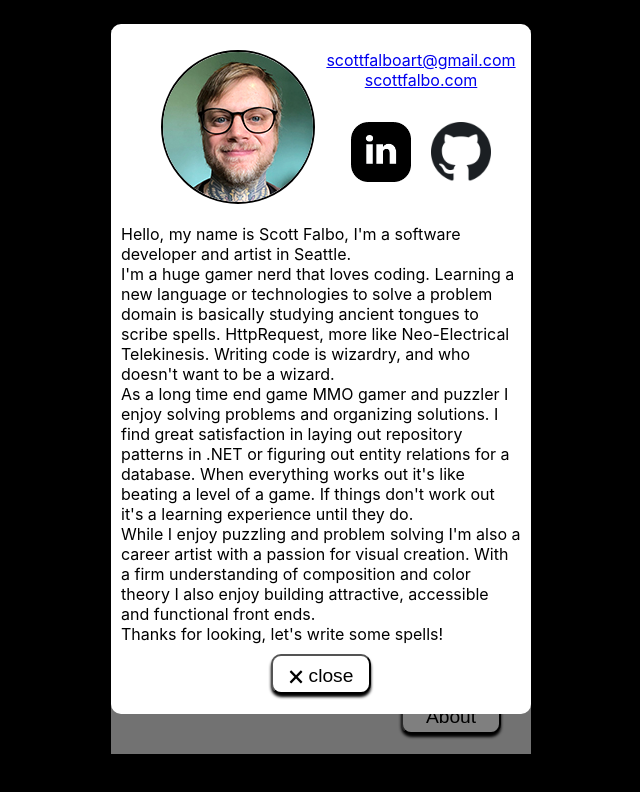
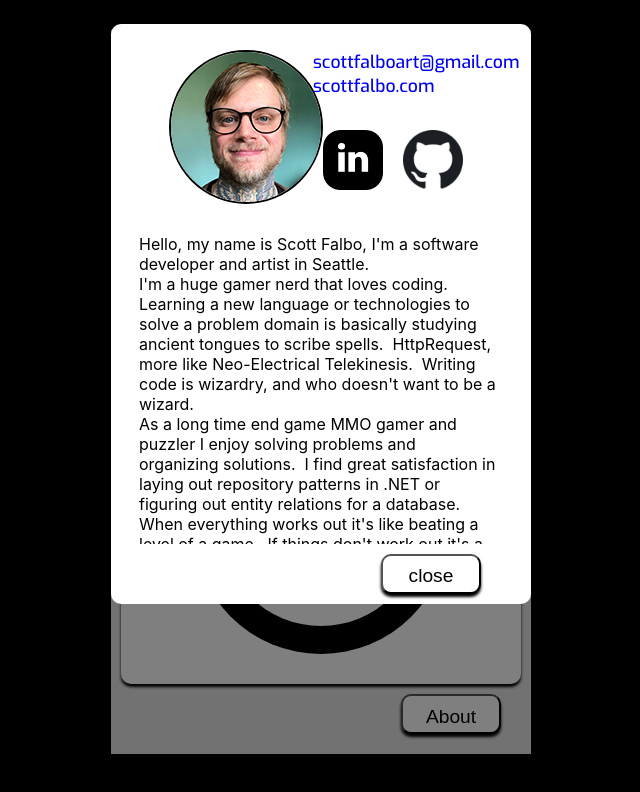
Before and after one commit to scottfalbo/react-circle-prog-widget, a React (Create React App) app: page / in a window 1280 px wide. Both pictures are taken after a click on the button "About". Shown: the top 792 px of the page, without its empty margins (319-959 px from the left). Built offline with nearby package versions, Linux system fonts and the light colour scheme.

Commit message:
minor css stuff

```diff
--- a/public/index.html
+++ b/public/index.html
@@ -22,6 +22,9 @@
       work correctly both with client-side routing and a non-root public URL.
       Learn how to configure a non-root public URL by running `npm run build`.
     -->
+    <link rel="preconnect" href="https://fonts.googleapis.com">
+<link rel="preconnect" href="https://fonts.gstatic.com" crossorigin>
+<link href="https://fonts.googleapis.com/css2?family=Exo:wght@500&family=Montserrat:wght@300;400&display=swap" rel="stylesheet">
     <title>React App</title>
   </head>
   <body>
--- a/src/App.css
+++ b/src/App.css
@@ -67,8 +67,8 @@ ul {
   transform: translateX(-50%);
   background-color: #fff;
   display: grid;
-  grid-template-columns: 100%;
-  grid-template-rows: min-content min-content;
+  grid-template-columns: 2% 90% 8%;
+  grid-template-rows: min-content min-content 50px;
   padding: 10px;
   border-radius: 10px;
   width: 100%;
@@ -77,7 +77,7 @@ ul {
 }
 
 .about-me > div:first-child {
-  grid-column: 1/2;
+  grid-column: 2/3;
   grid-row: 1/2;
   display: grid;
   grid-template-columns: 40% 60%;
@@ -86,7 +86,6 @@ ul {
   .about-me > div:first-child figure {
     grid-column: 1/2;
     grid-row: 1/2;
-    text-align: center;
   }
     figure img {
       border-radius: 50%;
@@ -99,11 +98,16 @@ ul {
     display: grid;
     grid-template-columns: 1fr;
     grid-template-rows: min-content min-content;
-    text-align: center;
+
   }
     .social ul:first-child{
       grid-column: 1/2;
       grid-row: 1/2;
+    }
+    .social a {
+      font-family: 'Exo', sans-serif;
+      text-decoration: none;
+      font-size: 1.1em;
     }
     .social ul:last-child{
       grid-column: 1/2;
@@ -117,15 +121,22 @@ ul {
       width: 60px;
     }
 .about-me button {
+  grid-column: 2/3;
+  grid-row: 3/4;
   width: 100px;
   height: 40px;
   line-height: 20px;
+  margin-left: 70%;
 }
 
-.about-me > p {
-  grid-column: 1/2;
+.about-me > article {
+  padding: 10px;
+  grid-column: 2/3;
   grid-row: 2/3;
   white-space: pre-wrap;
+  overflow-y: scroll;
+  height: 300px;
+  width: 100%;
 }
 
 .hide-me {
@@ -139,3 +150,6 @@ main > button {
   position: relative;
   left: 70%;
 }
+
+/* font-family: 'Exo', sans-serif;
+font-family: 'Montserrat', sans-serif; */
--- a/src/App.js
+++ b/src/App.js
@@ -57,7 +57,7 @@ export class App extends Component {
               <br/>
               Thanks for looking, let's write some spells!
             </article>
-            <button className="make-box" onClick={this.handleSubmission.bind(this)}>🗙 close</button>
+            <button className="make-box" onClick={this.handleSubmission.bind(this)}>close</button>
           </section>
         </div>
       </main>
```
